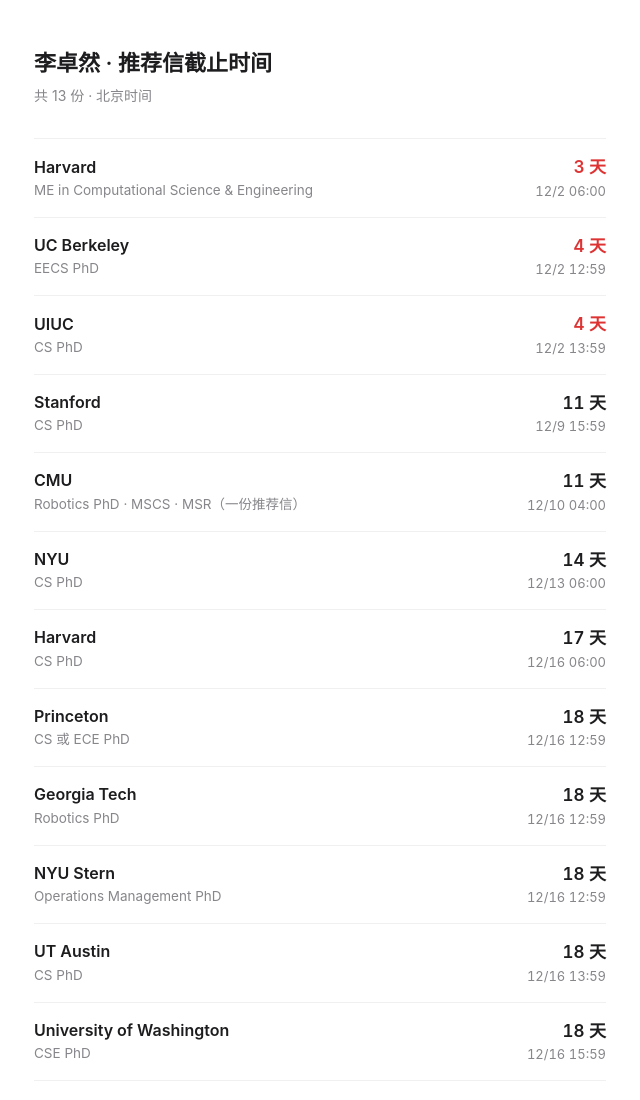
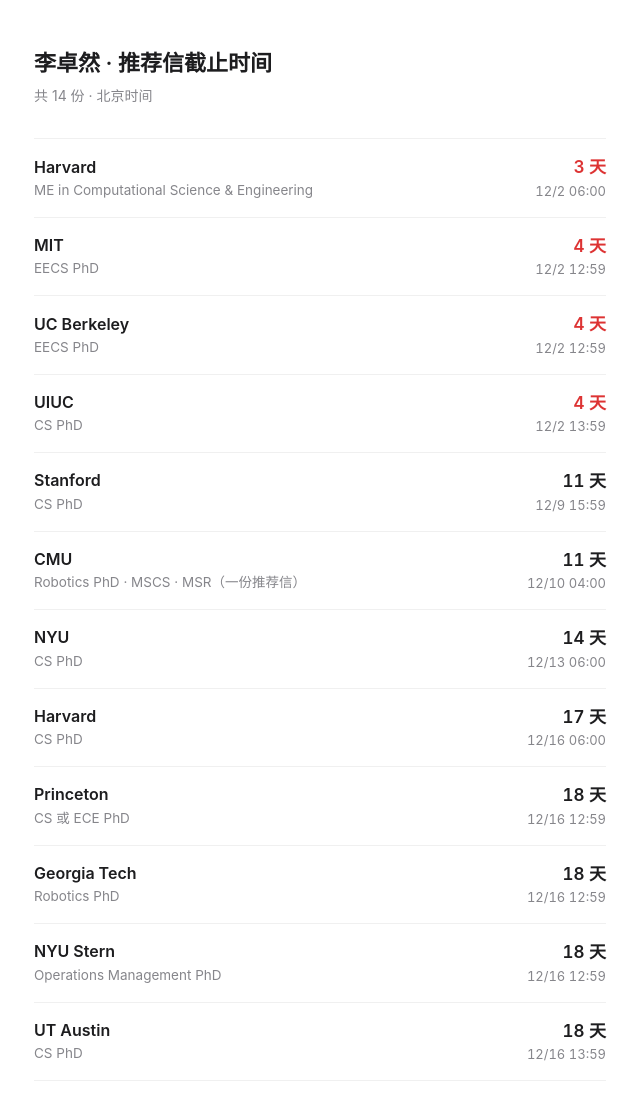
Before and after one commit to iairplane/iairplane.github.io, a plain HTML site: page deadlines/shao/index.html in a window 1280 px wide. Shown: the top 1100 px of the page, without its empty margins (320-960 px from the left). Drawn offline with Linux system fonts and the light colour scheme.

Commit message:
deadlines/shao: add MIT EECS PhD (Dec 1, 11:59 p.m. ET)
Co-Authored-By: Claude Opus 5.5 <noreply@anthropic.com>
Claude-Session: https://claude.ai/code/session_01E7Exjhh98GuxSG7vbDkcvD

```diff
--- a/deadlines/shao/index.html
+++ b/deadlines/shao/index.html
@@ -28,12 +28,13 @@
 <body>
 <div class="wrap">
   <h1>李卓然 · 推荐信截止时间</h1>
-  <p class="sub">共 13 份 · 北京时间</p>
+  <p class="sub">共 14 份 · 北京时间</p>
   <div id="list"></div>
 </div>
 <script>
 const D = [
   ["Harvard", "ME in Computational Science & Engineering", "2026-12-01T22:00:00Z"],
+  ["MIT", "EECS PhD", "2026-12-02T04:59:00Z"],
   ["UC Berkeley", "EECS PhD", "2026-12-02T04:59:00Z"],
   ["UIUC", "CS PhD", "2026-12-02T05:59:00Z"],
   ["Stanford", "CS PhD", "2026-12-09T07:59:00Z"],
```
